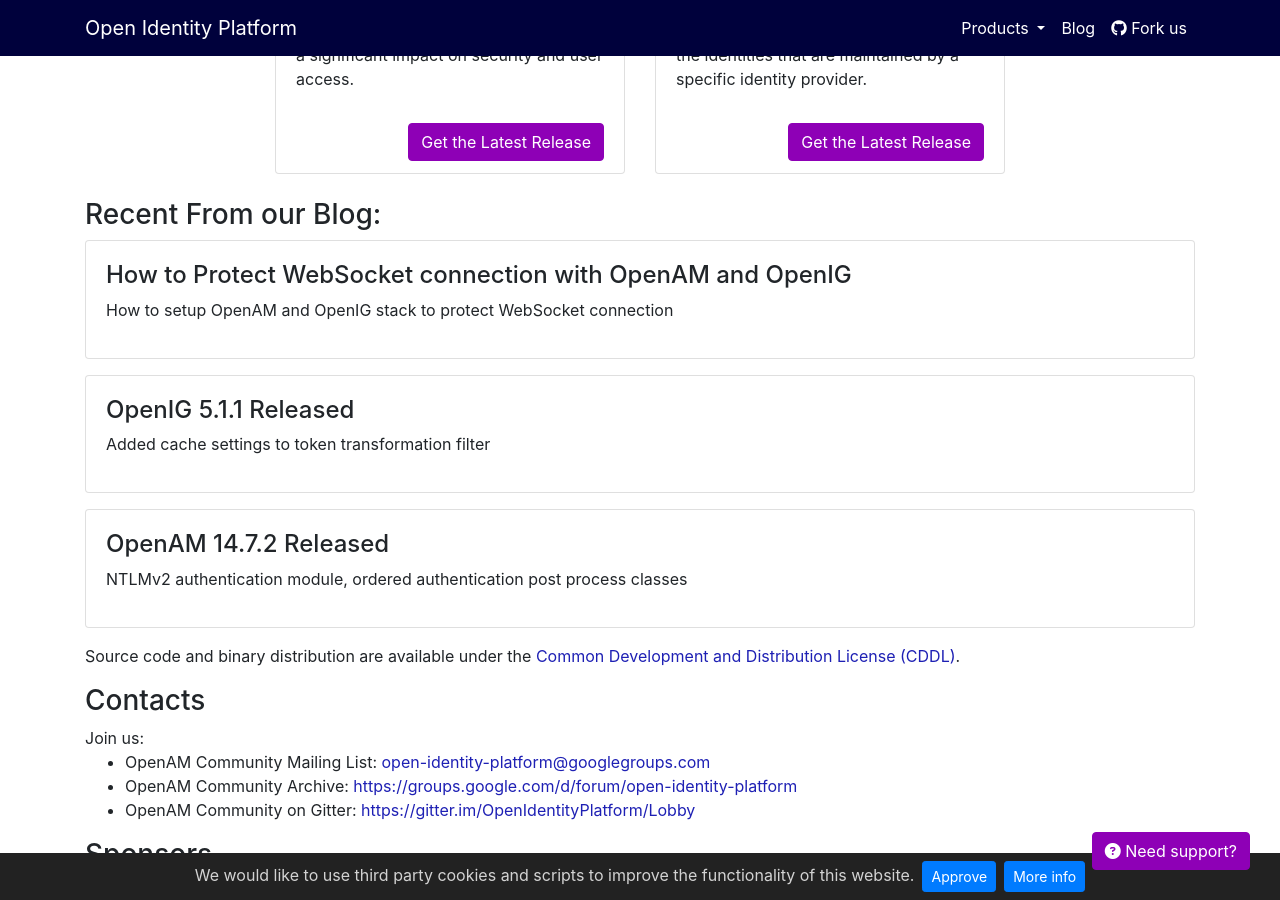
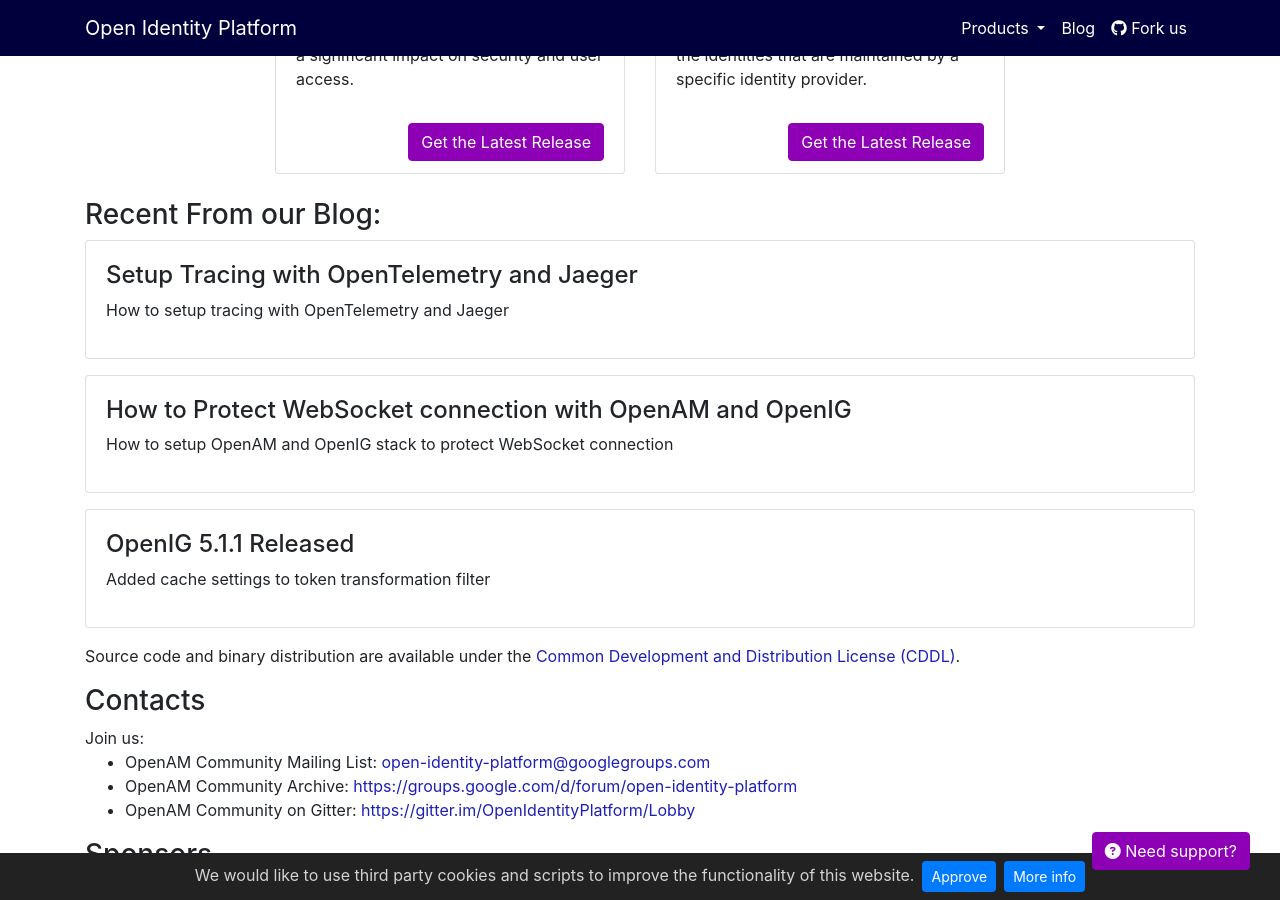
Before and after one commit to OpenIdentityPlatform/OpenIdentityPlatform.org, a Jekyll site: the page built from index.html, in a window 1280 px wide and 900 px high, scrolled down 1665 px. Built offline with Jekyll 4.4.1, drawn with Linux system fonts in a browser that asks for light colours; some of the changed lines change nothing that is shown.

Commit message:
setup opetelemetry and jaeger (#132)

````diff
--- a/_data/blogposts.yml
+++ b/_data/blogposts.yml
@@ -1,3 +1,7 @@
+-
+  title: 'Setup Tracing with OpenTelemetry and Jaeger'
+  link: '/blog/openam-openig-jaeger'
+  description: 'How to setup tracing with OpenTelemetry and Jaeger'
 -
   title: 'How to Protect WebSocket connection with OpenAM and OpenIG'
   link: '/blog/openam-openig-websocket'
--- /dev/null
+++ b/blog/openam-openig-jaeger.md
@@ -0,0 +1,61 @@
+---
+layout: home
+title: "Setup Tracing with OpenTelemetry and Jaegers"
+landing-title2: "How to setup tracing with OpenTelemetry and Jaeger"
+description: "In this article we will setup OpenTelemetry and Jaeger to monitor OpenAM and OpenIG applications"
+keywords: 'openam, openig, jaeger, opentelemetry'
+share-buttons: true
+---
+
+# Setup Tracing with OpenTelemetry and Jaeger
+
+[Original article](https://github.com/OpenIdentityPlatform/OpenAM/wiki/Setup-Tracing-with--OpenTelemetry-and-Jaeger)
+
+## Preconditions
+Download the OpenTelemetry agent file opentelemetry-javaagent.jar by link [https://github.com/open-telemetry/opentelemetry-java-instrumentation/releases/latest](https://github.com/open-telemetry/opentelemetry-java-instrumentation/releases/latest) each OpenAM и OpenIG host
+
+If Jaeger is not installed it can be run as a Docker container:
+
+```bash
+docker run -d --name jaeger \
+  -e COLLECTOR_ZIPKIN_HOST_PORT=:9411 \
+  -e COLLECTOR_OTLP_ENABLED=true \
+  -p 6831:6831/udp \
+  -p 6832:6832/udp \
+  -p 5778:5778 \
+  -p 16686:16686 \
+  -p 4317:4317 \
+  -p 4318:4318 \
+  -p 14250:14250 \
+  -p 14268:14268 \
+  -p 14269:14269 \
+  -p 9411:9411 \
+  jaegertracing/all-in-one:1.43
+```
+## OpenAM
+Set environment variables
+
+Variable | Example | Description
+-- | -- | --
+OTEL_TRACES_EXPORTER | jaeger | An exporter of traces
+OTEL_SERVICE_NAME |openam | Service name for monitoring
+OTEL_EXPORTER_JAEGER_TIMEOUT | 10000 | Jaeger connection timeout in milliseconds
+OTEL_EXPORTER_JAEGER_ENDPOINT | http://localhost:14250 | gRPC Jaeger URL endpoint
+JAVA_TOOL_OPTIONS | -javaagent:/path/to/opentelemetry-javaagent.jar | Path to OpenTelemetry Java agent
+
+Restart OpenAM instance
+
+## OpenIG
+Set environment variables
+
+Variable | Example | Description
+-- | -- | --
+OTEL_TRACES_EXPORTER | jaeger | An exporter of traces
+OTEL_SERVICE_NAME | openig | Service name for monitoring
+OTEL_EXPORTER_JAEGER_TIMEOUT | 10000 | Jaeger connection timeout in milliseconds
+OTEL_EXPORTER_JAEGER_ENDPOINT | http://localhost:14250 | gRPC Jaeger URL endpoint
+JAVA_TOOL_OPTIONS | -javaagent:/path/to/opentelemetry-javaagent.jar | Path to OpenTelemetry Java agent
+
+Restart OpenIG instance
+
+If you have any additional questions, [feel free to ask us](https://github.com/OpenIdentityPlatform/OpenAM/discussions)!
````
